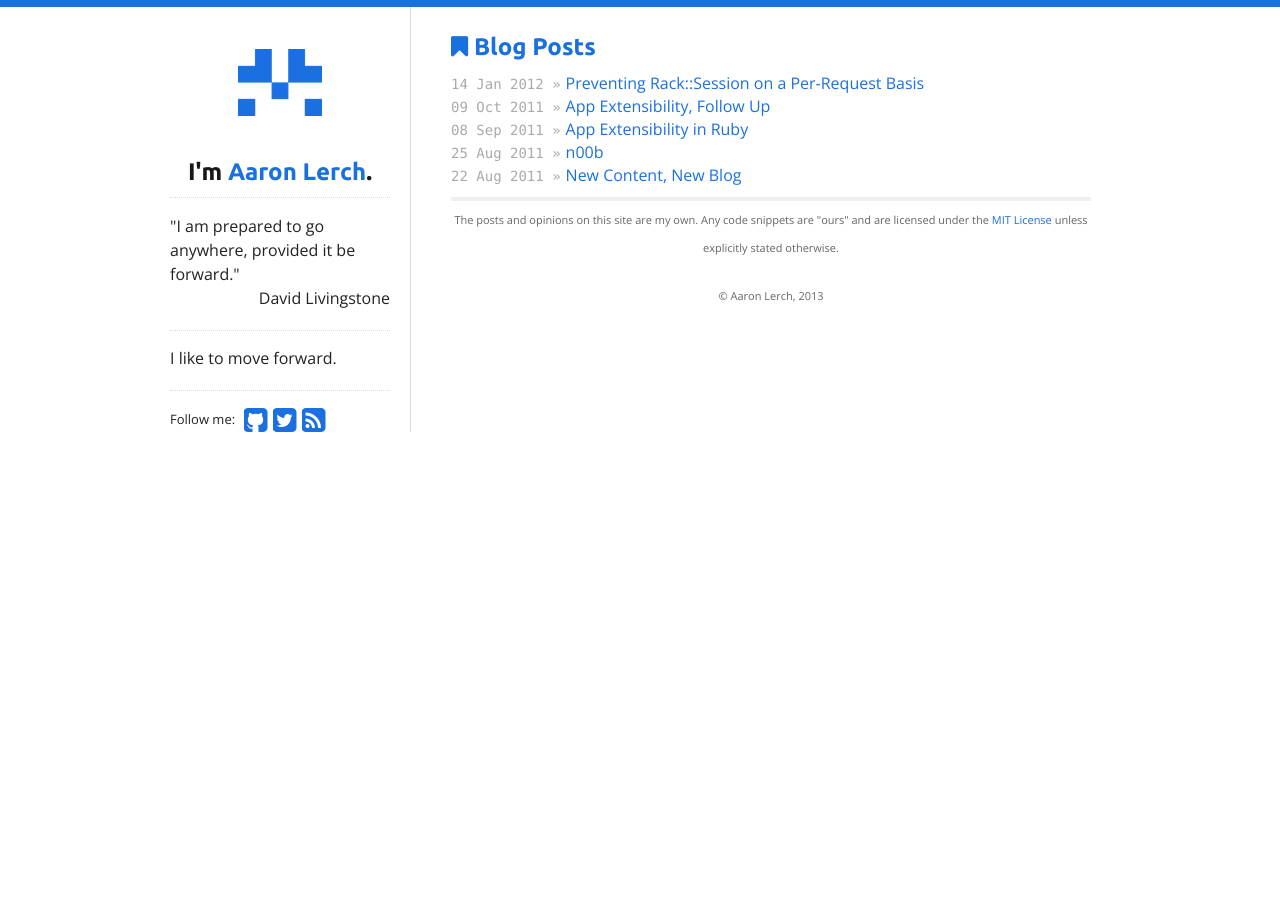
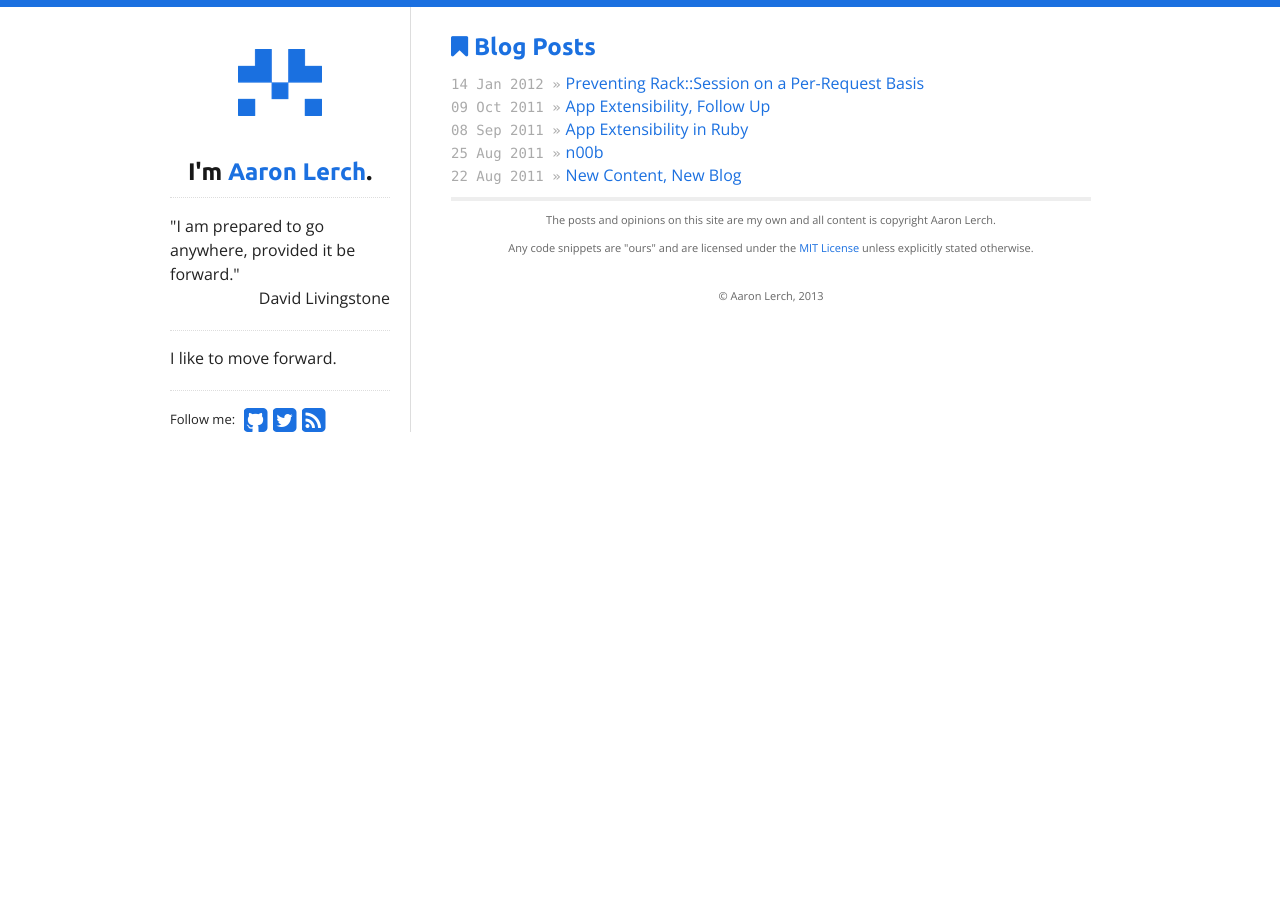
Before and after one commit to aaronlerch/aaronlerch.github.com, a Jekyll site: the page built from index.html, in a window 1280 px wide. Built offline with Jekyll 4.4.1, drawn with Linux system fonts in a browser that asks for light colours.

Commit message:
Update footer.html

```diff
--- a/_includes/footer.html
+++ b/_includes/footer.html
@@ -1,7 +1,8 @@
 <div class="disclaimer">
   {% if site.theme.show_disclaimer %}
   <p>
-  The posts and opinions on this site are my own. Any code snippets are "ours" and are licensed under the <a href="http://opensource.org/licenses/MIT">MIT License</a> unless explicitly stated otherwise.
+  The posts and opinions on this site are my own and all content is copyright Aaron Lerch.<br />
+  Any code snippets are "ours" and are licensed under the <a href="https://github.com/aaronlerch/aaronlerch.github.com/blob/master/LICENSE">MIT License</a> unless explicitly stated otherwise.
   </p>
   {% endif %}
 
```
